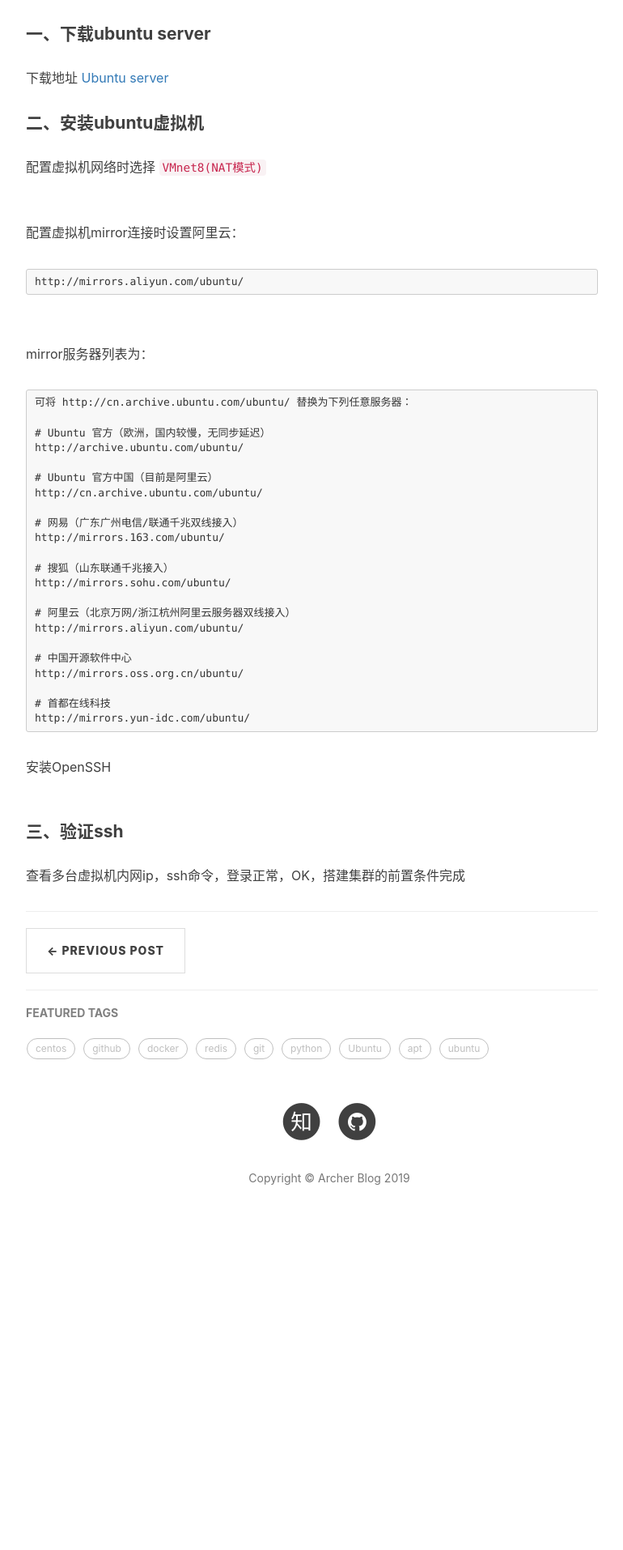
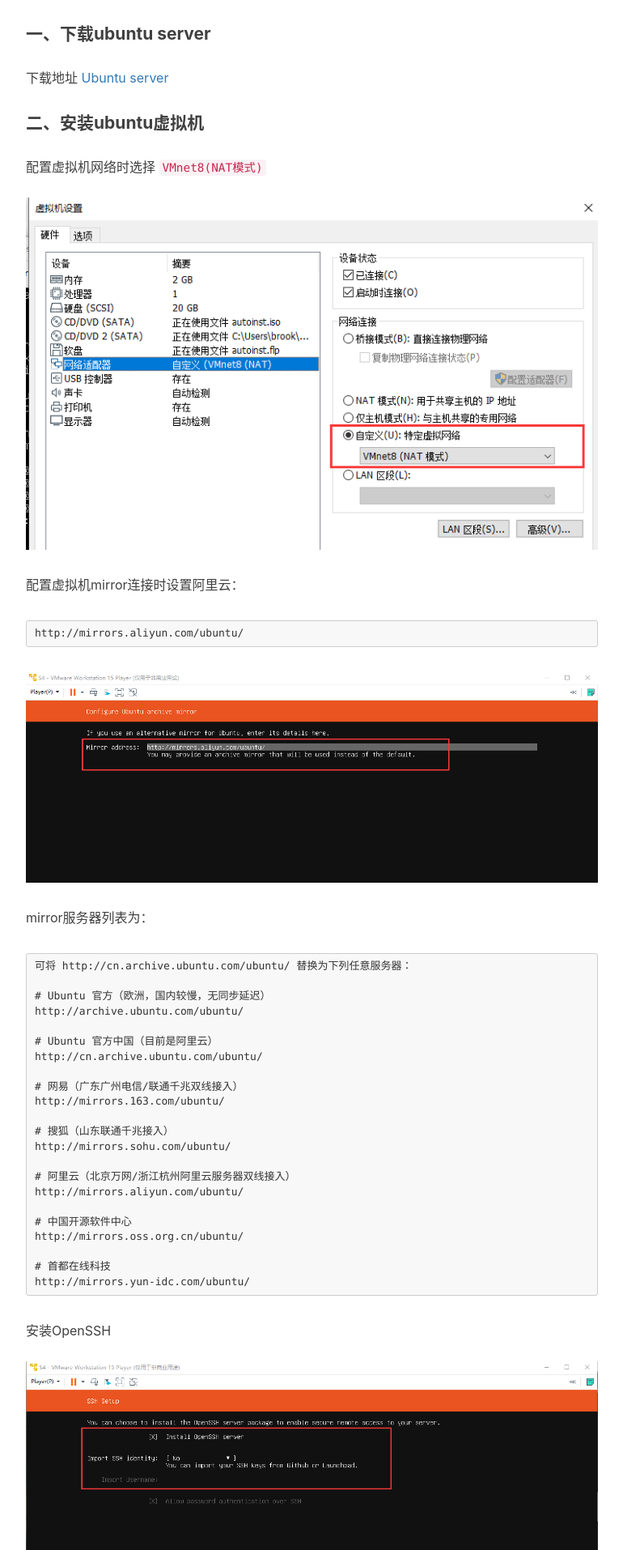
Before and after one commit to tangheng1995/tangheng1995.github.io, a Jekyll site: the page built from _posts/2019-09-13-VMware-install-Ubuntu.md, in a window 1280 px wide. Shown: the part 599-2513 px from the top of the page at 81% size, without its empty margins (233-1003 px from the left). Built offline with Jekyll 4.4.1, drawn with Linux system fonts in a browser that asks for light colours; nearby versions of some CDN libraries; comment, search, counter and statistics services are not loaded; before the commit the page ends 2158 px from its top, so only the background shows below that.

Commit message:
Update 2019-09-13-VMware-install-Ubuntu.md

````diff
--- a/_posts/2019-09-13-VMware-install-Ubuntu.md
+++ b/_posts/2019-09-13-VMware-install-Ubuntu.md
@@ -17,13 +17,13 @@
 
 #### 二、安装ubuntu虚拟机
 配置虚拟机网络时选择 `VMnet8(NAT模式)`
-![]()
+![](https://github.com/tangheng1995/tangheng1995.github.io/blob/master/img/in-post/post-js-version/2019-09-13-vm-net.png?raw=true)
 
 配置虚拟机mirror连接时设置阿里云：
 ```text
 http://mirrors.aliyun.com/ubuntu/
 ```
-![]()
+![](https://github.com/tangheng1995/tangheng1995.github.io/blob/master/img/in-post/post-js-version/2019-09-13-ubuntu-mirror.png?raw=true)
 
 mirror服务器列表为：
 ```text
@@ -52,7 +52,7 @@
 ```
 
 安装OpenSSH
-![]()
+![](https://github.com/tangheng1995/tangheng1995.github.io/blob/master/img/in-post/post-js-version/2019-09-13-install-openssh.png?raw=true)
 
 #### 三、验证ssh
 查看多台虚拟机内网ip，ssh命令，登录正常，OK，搭建集群的前置条件完成
````
